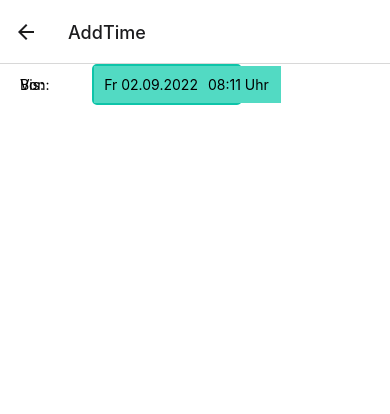
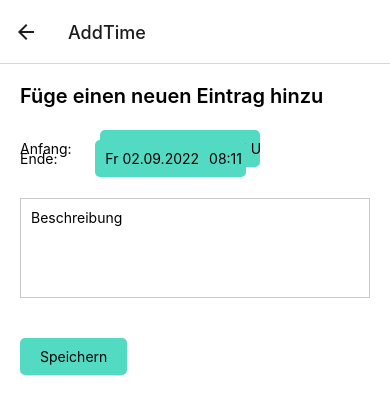
Before and after one commit to Brofian/prototime, a React Native app: screen /AddTime in a window 390 px wide. Shown: the top 414 px of the page. Built offline with nearby package versions, Linux system fonts and the light colour scheme.

Commit message:
feat: Finished addtimescreen, added more styles for layout and text

```diff
--- a/src/abstract/Screen.js
+++ b/src/abstract/Screen.js
@@ -14,6 +14,10 @@ export default class Screen extends Component {
 
     redirect(screenName) {
         this.navigation.navigate(screenName);
+    }
+
+    closeScreen() {
+        this.navigation.goBack(null);
     }
 
     render() {
--- a/src/components/DateTimeWidget.js
+++ b/src/components/DateTimeWidget.js
@@ -10,12 +10,14 @@ const weekdays = ['So','Mo','Di','Mi','Do','Fr','Sa'];
 export default class DateTimeWidget extends Component {
 
     state = {
-        value: new Date()
+        value: new Date(),
+        minDate: null
     }
 
     constructor(props) {
         super(props);
         this.onChange = props.onChange;
+        this.state.minDate = props.minDate;
         this.state.value = props.value;
     }
 
@@ -24,12 +26,13 @@ export default class DateTimeWidget extends Component {
             value: this.state.value,
             onChange: this.onDateTimePickerChanged.bind(this,  mode),
             mode: mode,
+            minimumDate: this.state.minDate,
             is24Hour: true,
         });
     }
 
     onDateTimePickerChanged(mode, event) {
-        if(event.nativeEvent.type !== 'dismissed') {
+        if(event.type === 'set') {
             let configuration = new Date(event.nativeEvent.timestamp);
 
             if(mode === 'date') {
@@ -88,6 +91,7 @@ export default class DateTimeWidget extends Component {
                 <TouchableOpacity
                     onPress={() => this.showDateTimePicker('date')}
                     style={WidgetStyles.dateTime.left}
+                    activeOpacity={0.8}
                 >
                     <Text>{this.toCalendarDate(this.state.value)}</Text>
                 </TouchableOpacity>
@@ -95,6 +99,7 @@ export default class DateTimeWidget extends Component {
                 <TouchableOpacity
                     onPress={() => this.showDateTimePicker('time')}
                     style={WidgetStyles.dateTime.right}
+                    activeOpacity={0.8}
                 >
                     <Text>{this.toTime(this.state.value)}</Text>
                 </TouchableOpacity>
--- a/src/screens/AddTimeScreen.js
+++ b/src/screens/AddTimeScreen.js
@@ -1,8 +1,12 @@
 import { StatusBar } from 'expo-status-bar';
-import {Button, Text, View} from 'react-native';
+import {Button, Pressable, Text, TextInput, View} from 'react-native';
 import Screen from "../abstract/Screen";
 import {ScreenStyles} from "../styles/ScreenStyles";
 import DateTimeWidget from "../components/DateTimeWidget";
+import {WidgetStyles} from "../styles/WidgetStyles";
+import {TextStyles} from "../styles/TextStyles";
+import {TableLayoutStyles} from "../styles/TableLayoutStyles";
+import ProtocolService from "../services/ProtocolService";
 
 
 
@@ -11,44 +15,103 @@ export default class AddTimeScreen extends Screen {
     state = {
         start: new Date(),
         end: new Date(),
+        comment: '',
+        error: ''
+    }
+
+    onSave() {
+        let duration = ProtocolService.getDuration(this.state.start, this.state.end);
+
+        if(duration < (1000*60*5)) {
+            this.setState({
+                error: 'Der Zeitraum muss über 5 Minuten liegen!'
+            });
+            return;
+        }
+
+        this.setState({
+            error: ''
+        });
+
+        try {
+            ProtocolService.getInstance().createEntry(
+                this.state.start,
+                duration,
+                this.comment
+            );
+        }
+        catch (err) {
+            this.setState({
+                error: err
+            });
+        }
+
+        this.closeScreen();
     }
 
     render() {
         return (
             <View style={ScreenStyles.container}>
 
+                <Text style={TextStyles.header.minor}>Füge einen neuen Eintrag hinzu</Text>
 
-                <View style={{flex: 0, flexDirection: 'row', alignItems: 'center', alignSelf: 'flex-start'}}>
+                <View style={TextStyles.spacer.xl}></View>
 
+                <View style={TableLayoutStyles.row}>
                     <View style={{ flex: 1 }}>
-                        <Text style={{ flex: 0 }}>Von: </Text>
+                        <Text>Anfang: </Text>
                     </View>
 
                     <View style={{ flex: 2, alignItems: 'flex-start' }}>
                         <DateTimeWidget
                             value={this.state.start}
                             onChange={(newDate) => this.setState({ start: newDate})}
-                            style={{ alignItems: 'center', justifyContent: 'center'}}
                         />
                     </View>
-
                 </View>
 
-                <View style={{flex: 0, flexDirection: 'row', alignItems: 'center', alignSelf: 'flex-start'}}>
+                <View style={TextStyles.spacer.m}></View>
 
+                <View style={TableLayoutStyles.row}>
                     <View style={{ flex: 1 }}>
-                        <Text style={{ flex: 0 }}>Bis: </Text>
+                        <Text>Ende: </Text>
                     </View>
 
                     <View style={{ flex: 2, alignItems: 'flex-start' }}>
                         <DateTimeWidget
                             value={this.state.end}
+                            minDate={this.state.start}
                             onChange={(newDate) => this.setState({ end: newDate})}
-                            style={{ alignItems: 'center', justifyContent: 'center'}}
                         />
                     </View>
+                </View>
 
-                </View>
+                <View style={TextStyles.spacer.xl}></View>
+
+                <TextInput
+                    multiline
+                    style={WidgetStyles.textarea}
+                    onChangeText={(newText) => {this.setState({comment: newText})}}
+                    value={this.state.comment}
+                    placeholder={'Beschreibung'}
+                />
+
+                <View style={TextStyles.spacer.xl}></View>
+
+                {
+                    !this.state.error ? '' :
+                        <View>
+                            <Text style={TextStyles.hasError}>{this.state.error}</Text>
+                            <View style={TextStyles.spacer.l}></View>
+                        </View>
+                }
+
+                <Pressable
+                    style={WidgetStyles.button}
+                    onPress={this.onSave.bind(this)}
+                >
+                    <Text>Speichern</Text>
+                </Pressable>
 
             </View>
         );
--- a/src/services/ProtocolService.js
+++ b/src/services/ProtocolService.js
@@ -2,6 +2,9 @@ export default class ProtocolService {
 
     static instance = null;
 
+    /**
+     * @returns {ProtocolService}
+     */
     static getInstance() {
         if (ProtocolService.instance === null) {
             ProtocolService.instance = new ProtocolService();
@@ -41,7 +44,7 @@ export default class ProtocolService {
      * @param {Date} endDate
      * @returns {number}
      */
-    getDuration(startDate, endDate) {
+    static getDuration(startDate, endDate) {
         return (endDate.getTime() - startDate.getTime());
     }
 
@@ -49,7 +52,7 @@ export default class ProtocolService {
      * @param {Date} startDate
      * @param {int} duration
      */
-    getEndDate(startDate, duration) {
+    static getEndDate(startDate, duration) {
         return new Date(startDate.getTime() + duration);
     }
 
--- a/src/styles/TableLayoutStyles.js
+++ b/src/styles/TableLayoutStyles.js
@@ -1,11 +1,21 @@
 import {StyleSheet} from "react-native";
-import {Colors} from "./Variables";
 
 export const TableLayoutStyles = StyleSheet.create({
     row: {
-
+        flex: 0,
+        flexDirection: 'row',
+        alignItems: 'center',
+        alignSelf: 'flex-start'
     },
     column: {
+        1: {
 
+        },
+        2: {
+
+        },
+        3: {
+
+        }
     }
 });
--- /dev/null
+++ b/src/styles/TextStyles.js
@@ -0,0 +1,39 @@
+import {StyleSheet} from "react-native";
+import {Colors} from "./Variables";
+
+export const TextStyles = StyleSheet.create({
+    spacer: {
+        s: {
+            height: 5
+        },
+        m: {
+            height: 10
+        },
+        l: {
+            height: 20
+        },
+        xl: {
+            height: 40
+        }
+    },
+    header: {
+        minor: {
+            width: '100%',
+            fontSize: 20,
+            fontWeight: "600"
+        },
+        major: {
+            width: '100%',
+            fontSize: 30,
+            fontWeight: "600"
+        }
+    },
+    bold: {
+        fontWeight: "600"
+    },
+    hasError: {
+        color: Colors.red,
+        fontWeight: "600"
+    }
+
+});
--- a/src/styles/WidgetStyles.js
+++ b/src/styles/WidgetStyles.js
@@ -6,18 +6,33 @@ export const WidgetStyles = StyleSheet.create({
         main: {
             flexDirection: 'row',
             borderColor: Colors.primary,
-            borderWidth: 2,
             borderRadius: 5,
-            backgroundColor: Colors.primaryLight
+            overflow: 'hidden'
         },
         left: {
             padding: 10,
+            paddingRight: 5,
             backgroundColor: Colors.primaryLight
         },
         right: {
             padding: 10,
-            paddingLeft: 0,
+            paddingLeft: 5,
             backgroundColor: Colors.primaryLight
         }
     },
+    textarea: {
+        borderWidth: 1,
+        borderColor: Colors.gray800,
+        width: '100%',
+        minHeight: 100,
+        padding: 10,
+        textAlignVertical: 'top'
+    },
+    button: {
+        backgroundColor: Colors.primaryLight,
+        paddingVertical: 10,
+        paddingHorizontal: 20,
+        borderRadius: 5,
+        overflow: 'hidden'
+    }
 });
```
